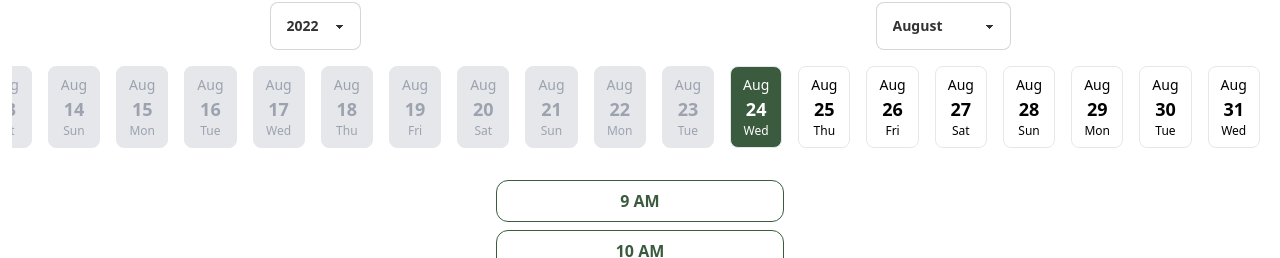
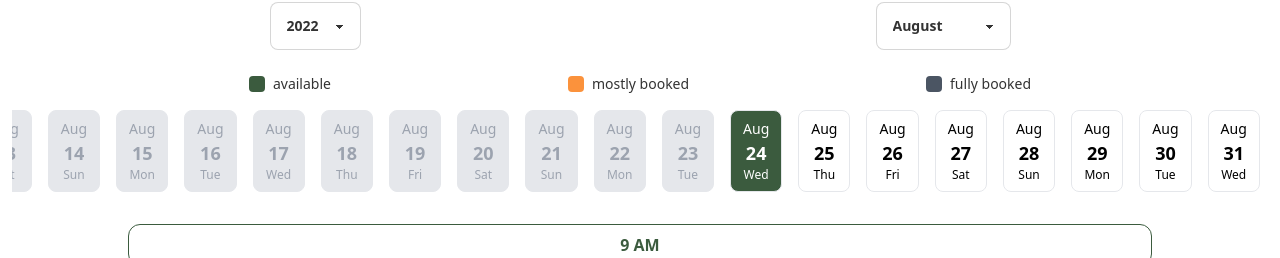
Before and after one commit to ptit-sa/booking-section, a React (Create React App) app: page /1/booking1 in a window 1280 px wide. Shown: the part 542-800 px from the top of the page. Built offline with nearby package versions, Linux system fonts and the light colour scheme; the HTML template or start-up script is replaced by a standard one; what tailwindcss-rtl would draw is missing.

Commit message:
add indicatiors

```diff
--- a/src/components/DataPicker.js
+++ b/src/components/DataPicker.js
@@ -128,6 +128,20 @@ export default function DataPicker() {
           <option value={11}>December</option>
         </select>
       </div>
+      <div className="flex flex-row items-center justify-evenly w-full mt-6">
+        <div className="flex flex-row items-center gap-2 text-sm">
+          <span className="w-4 h-4 bg-prim rounded" />
+          available
+        </div>
+        <div className="flex flex-row items-center gap-2 text-sm">
+          <span className="w-4 h-4 bg-orange-400 rounded" />
+          mostly booked
+        </div>
+        <div className="flex flex-row items-center gap-2 text-sm">
+          <span className="w-4 h-4 bg-gray-600 rounded" />
+          fully booked
+        </div>
+      </div>
       <div className=" flex flex-row overflow-x-auto w-full mt-4">
         {Array(selectedDate.daysInMonth()).fill(0).map((item, index) => (
           <div
@@ -186,10 +200,10 @@ export default function DataPicker() {
           </div>
         ))}
       </div>
-      <div className="flex flex-col w-full my-8 justify-start items-center gap-2 h-40 overflow-y-auto">
+      <div className="flex flex-col w-max my-8 justify-start items-center gap-2 h-40  md:h-80 overflow-y-auto">
         {Array(15).fill(0).map((hour, index) => {
           return (
-            <div className="w-8/12 max-w-72 py-2 text-center rounded-xl border text-prim font-bold border-prim ">
+            <div className="min-w-[80vw] max-w-72 py-2 text-center rounded-xl border text-prim font-bold border-prim ">
               {index + 9 >= 12 ? (
                 `${index + 9 - 12 || 12} PM`
               ) : (
```
